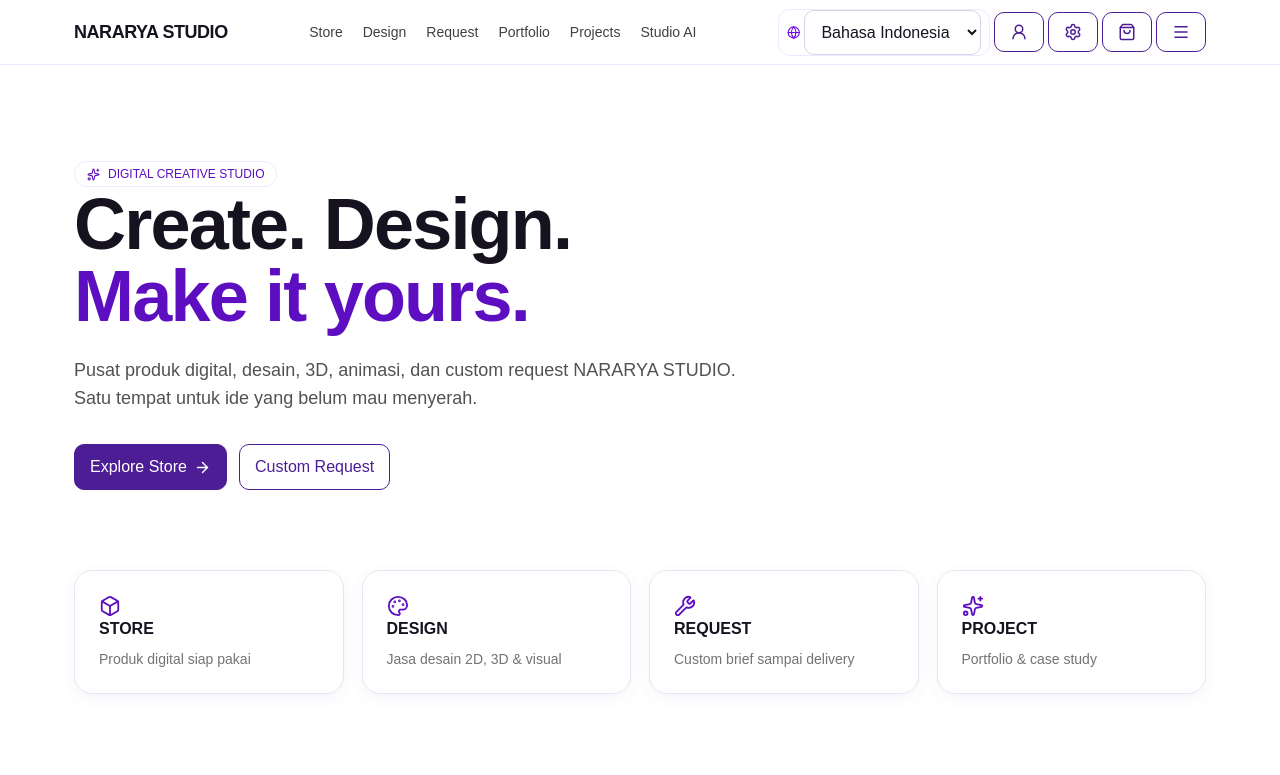
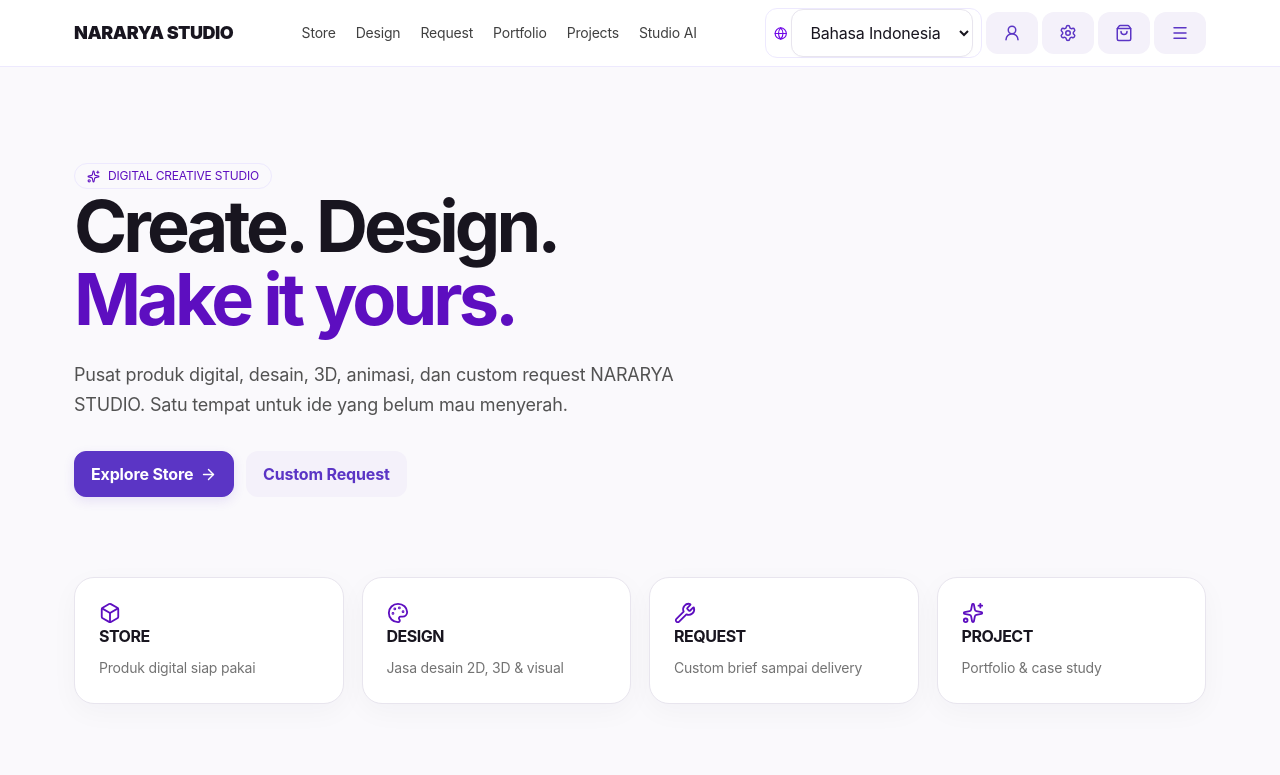
Before and after one commit to nararyajayautamagroub/nararyastudio-website, a Next.js app: page / in a window 1280 px wide. Shown: the top 775 px of the page. Built offline with nearby package versions, Linux system fonts and the light colour scheme; no server answers; the database is empty.

Commit message:
design: refresh Studio UI with minimal professional styling

```diff
--- a/app/globals.css
+++ b/app/globals.css
@@ -12,3 +12,24 @@
 
 /* Responsive hardening */
 html,body{max-width:100%;overflow-x:hidden}h1,h2,h3,p,a,button,td,th,code,pre{overflow-wrap:anywhere}table{width:100%;max-width:100%;display:block;overflow-x:auto;-webkit-overflow-scrolling:touch}pre{max-width:100%;overflow:auto}textarea{min-height:120px;resize:vertical}@media(max-width:640px){.page,.container-ns{padding-left:14px;padding-right:14px}.card{border-radius:14px}.btn{min-height:44px}.grid,.grid-auto{grid-template-columns:minmax(0,1fr)}input,textarea,select{font-size:16px}.page{padding-top:40px;padding-bottom:48px}}
+
+
+/* Nararya Studio UI refresh: clean surfaces, consistent spacing, modern controls */
+:root{--bg:#faf9fc;--card:#fff;--line:#e8e5ee;--text:#18151f;--muted:#777180;--purple:#5b35c5;--purple2:#4824ad;--surface:#f4f1fa}
+:root[data-theme="dark"]{--bg:#100e14;--card:#19161f;--line:#302b39;--text:#f6f3fa;--muted:#b4adbf;--surface:#211c2a}
+body{font-family:Inter,ui-sans-serif,system-ui,-apple-system,BlinkMacSystemFont,"Segoe UI",sans-serif;letter-spacing:-.012em;-webkit-font-smoothing:antialiased}
+.page{padding-top:clamp(36px,6vw,68px);padding-bottom:clamp(44px,7vw,76px)}
+.card{border-radius:20px;border-color:var(--line);box-shadow:0 8px 28px rgba(25,15,45,.035)}
+h1{letter-spacing:-.055em;font-weight:750;line-height:1.02}
+h2,h3{letter-spacing:-.03em}
+p{line-height:1.65}
+.eyebrow{font-weight:700;letter-spacing:.13em;text-transform:uppercase}
+.btn,button,a.btn{min-height:42px;border-radius:12px;padding:10px 16px;font-weight:650;letter-spacing:-.01em}
+.btn-primary{background:var(--purple);border-color:var(--purple);box-shadow:0 4px 12px rgba(91,53,197,.12)}
+.btn-primary:hover{background:var(--purple2);border-color:var(--purple2)}
+.btn-ghost{border-color:transparent;background:var(--surface)}
+input,textarea,select{border-radius:12px;border-color:var(--line);padding:12px 14px;box-shadow:0 1px 2px rgba(20,10,40,.02)}
+input:focus,textarea:focus,select:focus{outline:3px solid rgba(139,112,230,.2);border-color:#8b70e6}
+a:not(.btn){text-underline-offset:3px}
+::selection{background:rgba(139,112,230,.22)}
+@media(max-width:640px){.card{border-radius:16px}.btn,button,a.btn{min-height:44px}.page{padding-top:34px}}
```
